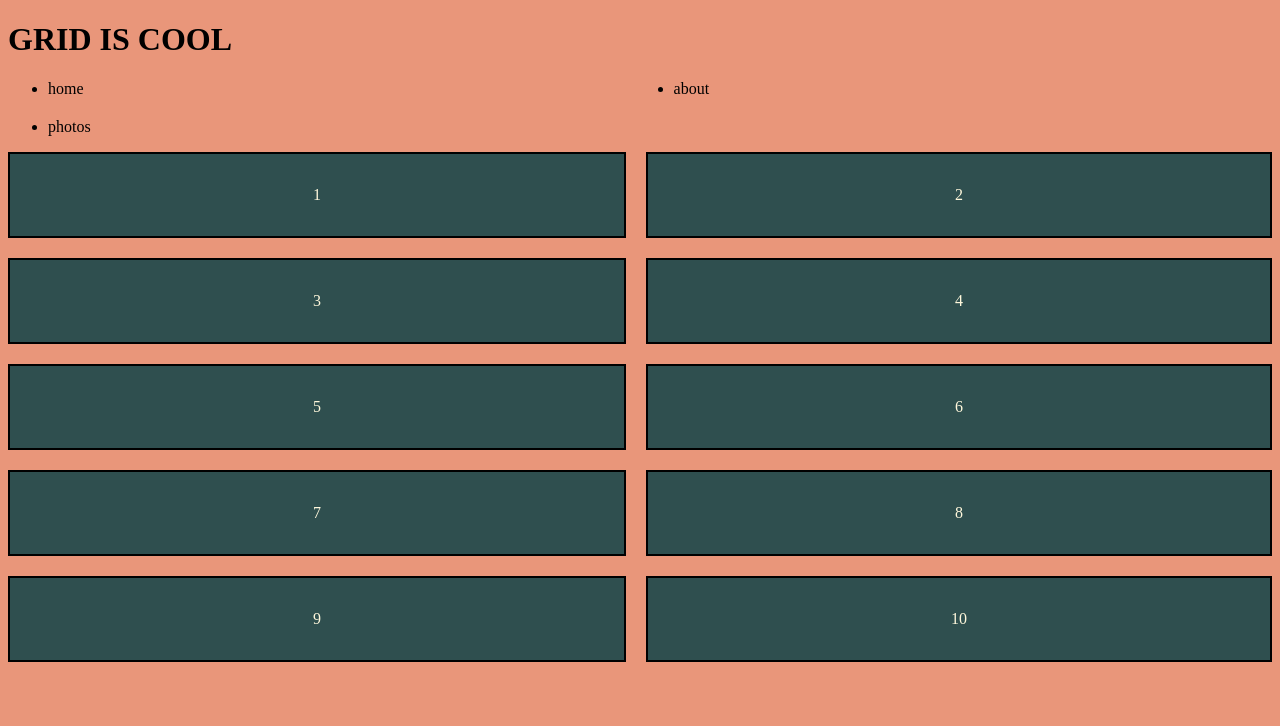
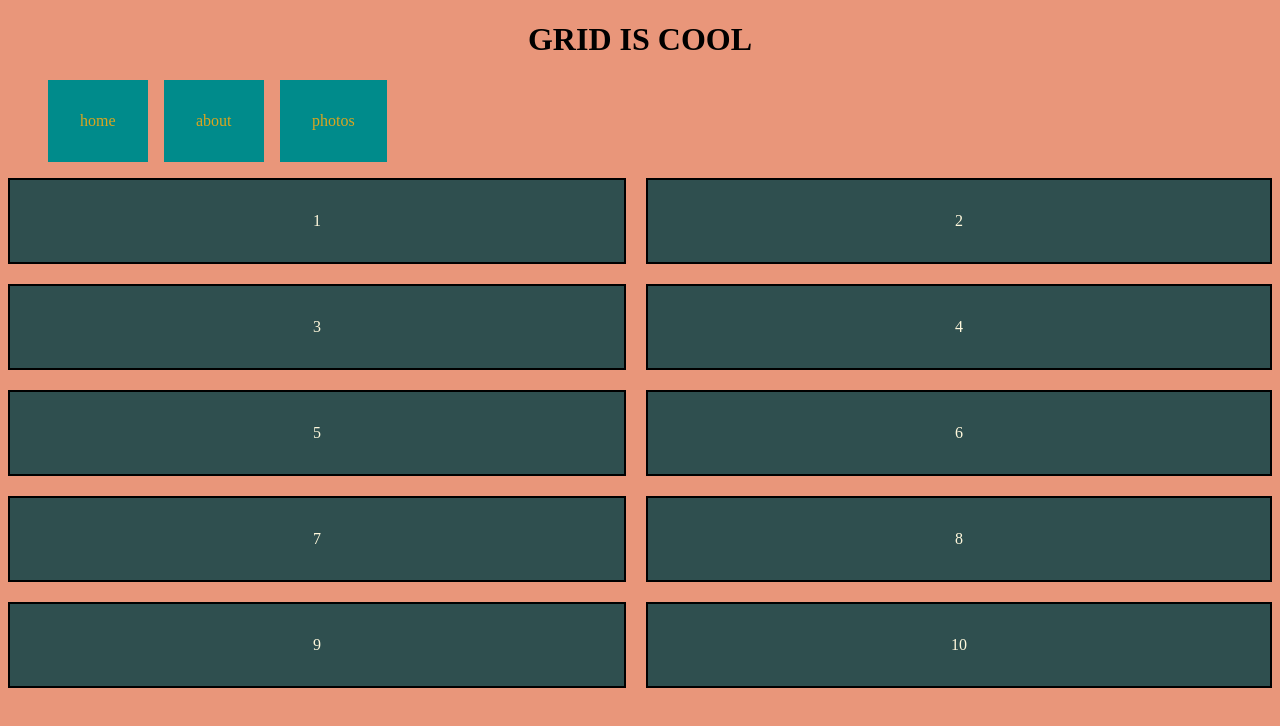
Before and after one commit to ccloops/grid, a plain HTML site: page index.html in a window 1280 px wide. Drawn offline with Linux system fonts and the light colour scheme.

Commit message:
added styling to nav bar

```diff
--- a/style.css
+++ b/style.css
@@ -20,8 +20,21 @@ body {
   padding: 2em;
 }
 
+h1 {
+  text-align: center;
+}
+
 ul {
   display: grid;
   grid-gap: 20px;
-  grid-template-columns: auto auto;
+  grid-template-columns: 6em 6em 6em;
 }
+
+li {
+  list-style-type: none;
+  background-color: darkcyan;
+  color: goldenrod;
+  text-align: center;
+  margin: 0 auto;
+  padding: 2em;
+}
```
